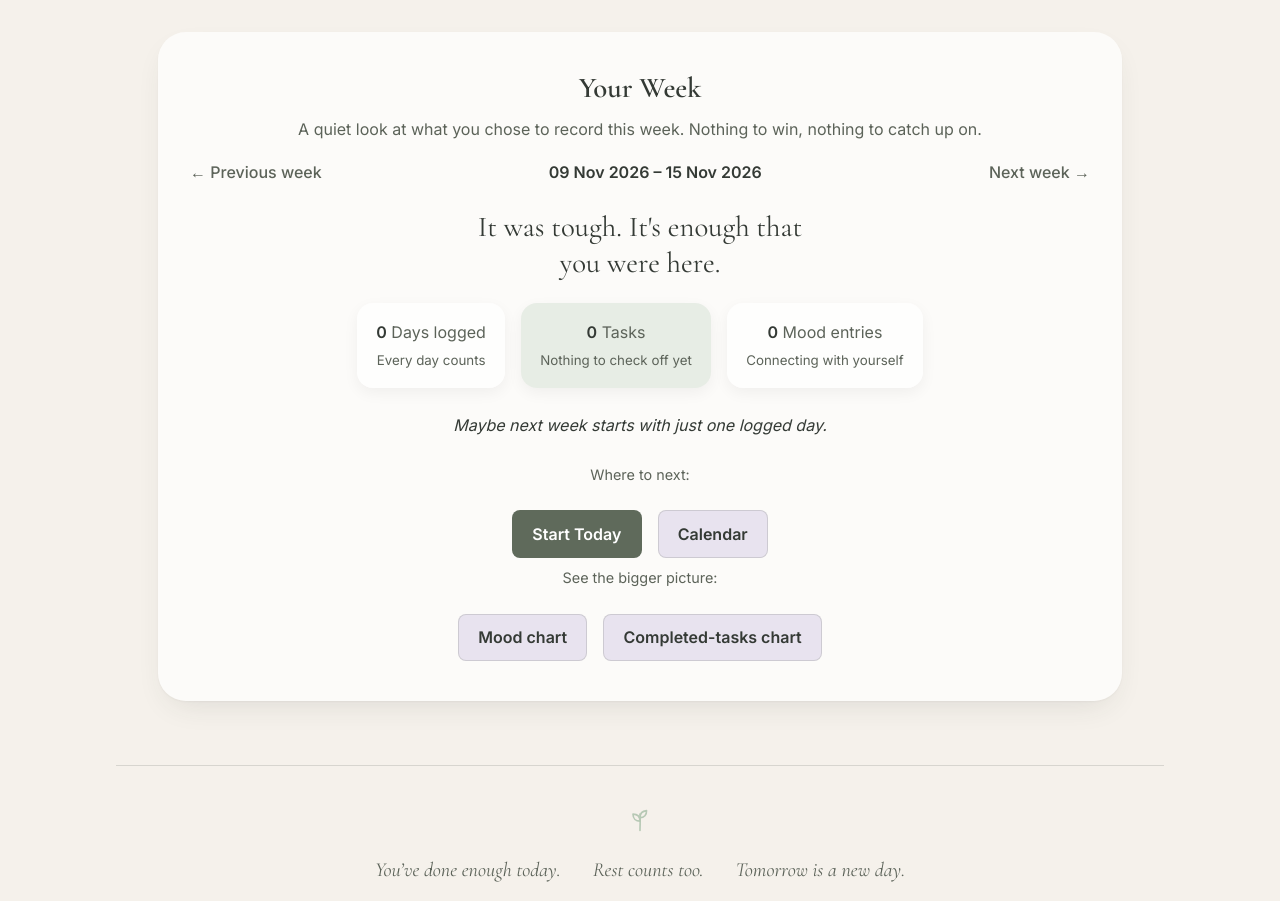
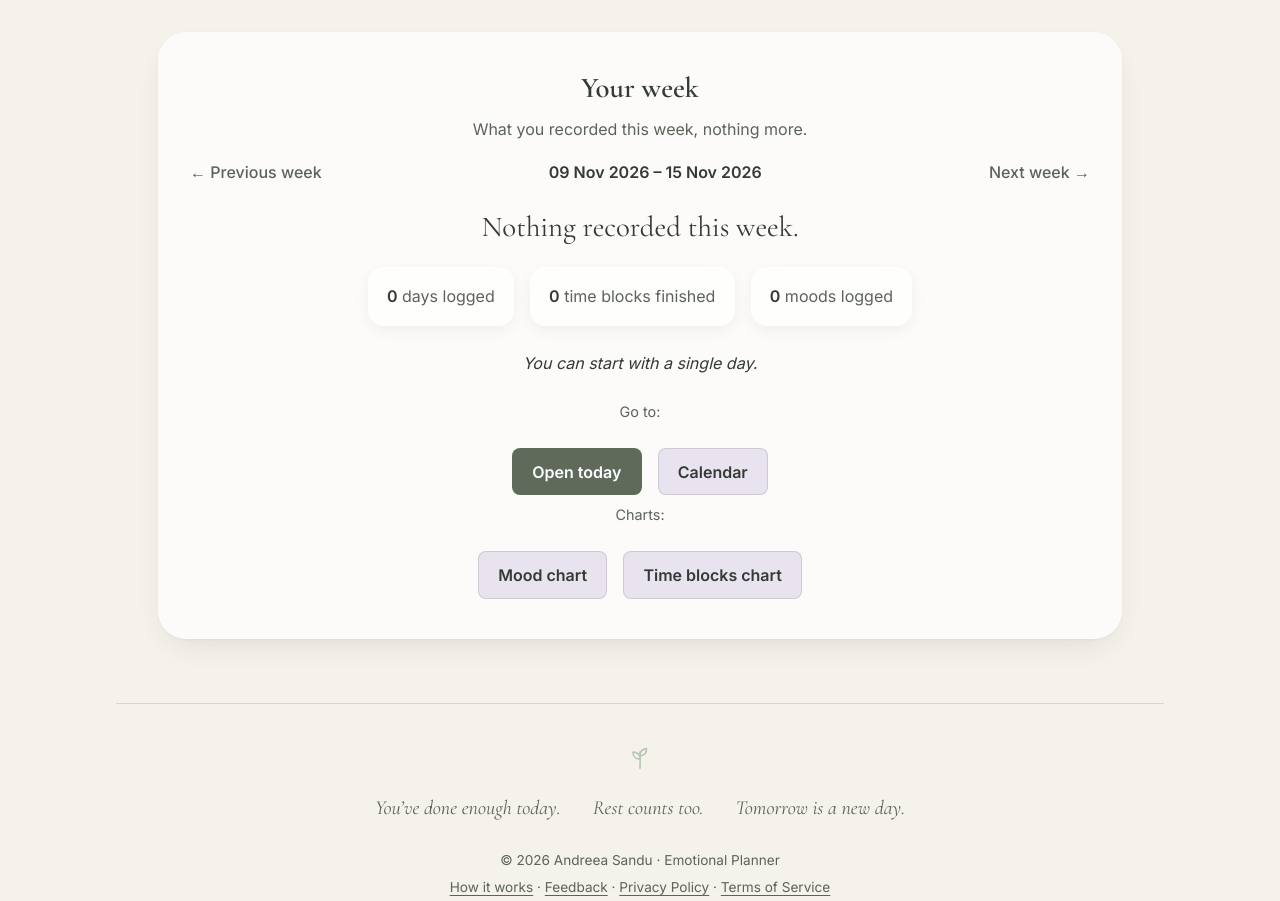
Before and after one commit to SanduAndreea22/day_planner, a Django app: page /weekly-score/ in a window 1280 px wide. Shown: the part 64-965 px from the top of the page. Run offline with Django 5.2, Linux system fonts and the light colour scheme; the visitor is signed in with stand-in values (Sample User, id 1); data that the repository does not hold is empty; parts of the project's set-up code (start-up, migrations or seed data) failed here and were passed over.

Commit message:
Text audit: Today/day, Evening, Calendar, Month, Week, charts, Search, Profile, Feedback
Tense-aware day labels, one name per concept (journal entry, time block,
day color 'Steady'), plainer system messages, Mark done/Undo toggle, no score
or filler copy, refreshed app screenshot on the landing page.

Co-Authored-By: Claude Sonnet 5.5 <noreply@anthropic.com>
Claude-Session: https://claude.ai/code/session_01Gn5nm8yv1rYHLehgJpr9be

```diff
--- a/planner/templates/planner/calendar.html
+++ b/planner/templates/planner/calendar.html
@@ -42,12 +42,14 @@
   </div>
 
   <div class="calendar-legend muted">
-    Select any day to open it. The emoji is the day’s mood. 📝 marks a day with a note. The color is its character: <span class="swatch color-red"></span>Heavy · <span class="swatch color-yellow"></span>Uneven · <span class="swatch color-green"></span>Light · <span class="swatch color-blue"></span>Calm · <span class="swatch color-purple"></span>Vivid. Open a day to read its note.
+    Each day shows its mood as an emoji (📝 means there’s a journal entry) and is tinted with the day’s color:
+    <span class="swatch color-red"></span>Heavy · <span class="swatch color-yellow"></span>Uneven · <span class="swatch color-green"></span>Light · <span class="swatch color-blue"></span>Steady · <span class="swatch color-purple"></span>Vivid.
+    Tap a day to open it.
   </div>
 
   <div class="calendar-links">
     <a href="{% url 'calendar' %}">Jump to this month</a> ·
-    <a href="{% url 'monthly_overview' %}?year={{ year }}&month={{ month }}">Month summary</a>
+    <a href="{% url 'monthly_overview' %}?year={{ year }}&month={{ month }}">Month overview</a>
   </div>
 
 </div>
--- a/planner/templates/planner/feedback.html
+++ b/planner/templates/planner/feedback.html
@@ -4,7 +4,7 @@
 
 {% block content %}
 <div class="legal-card">
-    <h1 class="title-gradient">Share your thoughts</h1>
+    <h1 class="title-gradient">Feedback</h1>
     <p class="updated-date">Tell me what’s working, what’s missing, or what felt off. This app is still a work in progress, and I read every message.</p>
 
     <form method="post" class="feedback-form">
--- a/planner/templates/planner/guide.html
+++ b/planner/templates/planner/guide.html
@@ -43,7 +43,7 @@
             <article class="card guide-card">
                 <h2>Week &amp; month</h2>
                 <p>See which days you checked in and how the month’s moods add up. No ranking.</p>
-                <details><summary>More about the week and month</summary><p>The week page summarizes the days you logged and links to your mood chart and a chart of finished time blocks. The month summary (reachable from the Calendar page) shows your most common mood and a short note on the month as a whole.</p></details>
+                <details><summary>More about the week and month</summary><p>The week page summarizes the days you logged and links to your mood chart and a chart of finished time blocks. The month overview (reachable from the Calendar page) shows your most common mood and a short note on the month as a whole.</p></details>
             </article>
             <article class="card guide-card">
                 <h2>Search</h2>
--- a/planner/templates/planner/home.html
+++ b/planner/templates/planner/home.html
@@ -68,7 +68,7 @@
         </div>
         <div class="card shot lift">
             <img src="{% static 'planner/app-today.png' %}" width="760" height="878" loading="lazy"
-                 alt="The Today page: mood set to Good, day color Calm, a short thought, and a daily schedule with three time blocks.">
+                 alt="The Today page: mood set to Good, day color Steady, a journal entry, and a daily schedule with three time blocks.">
         </div>
         <p class="cta-note" style="text-align:center;">You can search every journal entry you've written and see each month's moods on one calendar. <a href="{% url 'guide' %}">See how it works</a>.</p>
     </section>
--- a/planner/templates/planner/weekly_score.html
+++ b/planner/templates/planner/weekly_score.html
@@ -1,16 +1,16 @@
 {% extends "base.html" %}
 
-{% block title %}Your Week · Emotional Planner{% endblock %}
+{% block title %}Your week · Emotional Planner{% endblock %}
 
 {% block content %}
 <div class="weekly-card">
 
     <div class="weekly-title title-gradient">
-         Your Week
+         Your week
     </div>
 
     <div class="weekly-subtitle muted">
-        A quiet look at what you chose to record this week. Nothing to win, nothing to catch up on.
+        What you recorded this week, nothing more.
     </div>
 
     <div class="weekly-nav">
@@ -26,32 +26,30 @@
     <div class="weekly-details">
         <div class="detail-card">
              <strong>{{ days_logged }}</strong>
-            <span class="muted">Days logged<br><small>Every day counts</small></span>
+            <span class="muted">day{{ days_logged|pluralize }} logged</span>
         </div>
-        <div class="detail-card highlight">
+        <div class="detail-card">
              <strong>{{ completed_tasks }}</strong>
-            <span class="muted">Tasks<br><small>{% if completed_tasks > 0 %}You did your best{% else %}Nothing to check off yet{% endif %}</small></span>
+            <span class="muted">time block{{ completed_tasks|pluralize }} finished</span>
         </div>
         <div class="detail-card">
              <strong>{{ mood_days }}</strong>
-            <span class="muted">Mood entries<br><small>Connecting with yourself</small></span>
+            <span class="muted">mood{{ mood_days|pluralize }} logged</span>
         </div>
     </div>
 
-    <div class="weekly-suggestion">
-         {{ suggestion }}
-    </div>
+    {% if suggestion %}<div class="weekly-suggestion">{{ suggestion }}</div>{% endif %}
 
-    <div class="weekly-hint muted">Where to next:</div>
+    <div class="weekly-hint muted">Go to:</div>
     <div class="weekly-actions">
-        <a href="{% url 'today' %}" class="button primary">Start Today</a>
+        <a href="{% url 'today' %}" class="button primary">Open today</a>
         <a href="{% url 'calendar' %}" class="button">Calendar</a>
     </div>
 
-    <div class="weekly-hint muted">See the bigger picture:</div>
+    <div class="weekly-hint muted">Charts:</div>
     <div class="weekly-actions secondary">
         <a href="{% url 'mood_chart' %}" class="button">Mood chart</a>
-        <a href="{% url 'productivity_chart' %}" class="button">Completed-tasks chart</a>
+        <a href="{% url 'productivity_chart' %}" class="button">Time blocks chart</a>
     </div>
 
 </div>
--- a/planner/views.py
+++ b/planner/views.py
@@ -183,7 +183,7 @@ def feedback_view(request):
             feedback = form.save(commit=False)
             feedback.user = request.user
             feedback.save()
-            messages.success(request, "Thank you — your feedback was sent")
+            messages.success(request, "Thank you. Your feedback was sent.")
             return redirect("feedback")
     else:
         form = FeedbackForm()
@@ -202,7 +202,7 @@ def delete_account_view(request):
             user = request.user
             logout(request)
             user.delete()
-            messages.success(request, "Your account and all your data have been permanently deleted. Take care")
+            messages.success(request, "Your account and all your data have been permanently deleted.")
             return redirect("home")
         messages.error(request, "Incorrect password — your account was not deleted.")
         return redirect("delete_account")
@@ -345,9 +345,9 @@ def day_detail_view(request, year, month, day):
 
     message = None
     if selected_date < date.today():
-        message = "Past day. You can reflect at your own pace"
+        message = "This day has passed. You can still add or review entries."
     elif selected_date > date.today():
-        message = "Future day. It doesn't need to be clear yet"
+        message = "This day hasn't happened yet. Plan it as loosely as you like."
 
     reflection = EveningReflection.objects.filter(day=day_obj).first()
     streak = compute_streak(request.user) if selected_date == date.today() else None
@@ -360,6 +360,7 @@ def day_detail_view(request, year, month, day):
         "reflection": reflection,
         "streak": streak,
         "is_today": selected_date == date.today(),
+        "is_past": selected_date < date.today(),
         "nickname": getattr(getattr(request.user, "profile", None), "nickname", ""),
         "prev_date": selected_date - timedelta(days=1),
         "next_date": selected_date + timedelta(days=1),
@@ -405,12 +406,12 @@ def set_day_color(request):
     day = get_object_or_404(Day, id=request.POST.get("day_id"), user=request.user)
     color = request.POST.get("color")
     if color and color not in dict(Day.COLOR_CHOICES):
-        messages.error(request, "That's not a valid color option.")
+        messages.error(request, "Please choose one of the listed day colors.")
         return redirect_to_day(day)
     if color:
         updated = Day.objects.filter(id=day.id, is_closed=False).update(color=color)
         if updated:
-            messages.success(request, "Saved")
+            messages.success(request, "Saved: day color")
     return redirect_to_day(day)
 
 
@@ -421,12 +422,12 @@ def set_day_mood(request):
     day = get_object_or_404(Day, id=request.POST.get("day_id"), user=request.user)
     mood = request.POST.get("mood")
     if mood and mood not in dict(Day.MOOD_CHOICES):
-        messages.error(request, "That's not a valid mood option.")
+        messages.error(request, "Please choose one of the listed moods.")
         return redirect_to_day(day)
     if mood:
         updated = Day.objects.filter(id=day.id, is_closed=False).update(mood=mood)
         if updated:
-            messages.success(request, "Saved")
+            messages.success(request, "Saved: mood")
     return redirect_to_day(day)
 
 
@@ -436,7 +437,7 @@ def update_day_text(request):
     if not day.is_closed:
         day.notes = request.POST.get("notes", "")
         day.save(update_fields=["notes"])
-        messages.success(request, "Saved")
+        messages.success(request, "Saved: journal entry")
     return redirect_to_day(day)
 
 
@@ -469,7 +470,7 @@ def add_timeblock(request):
             for error in errors:
                 text = str(error)
                 text = text[0].lower() + text[1:] if text else text
-                messages.error(request, f"{label} — {text}")
+                messages.error(request, f"{label}: {text}")
     response = redirect_to_day(day)
     if had_error:
         # Land on the form so the error shows right next to it, not off-screen at the top.
@@ -566,24 +567,16 @@ def weekly_balance_score_view(request):
 
     score = min(days_logged * 10 + mood_days * 8 + completed_tasks * 2, 100)
 
-    if score < 30:
-        message, emoji = "It was tough. It's enough that you were here.", "🫶"
-    elif score < 70:
-        message, emoji = "You had some balanced moments. It's okay.", "🌿"
+    if days_logged == 0:
+        message, suggestion = "Nothing recorded this week.", "You can start with a single day."
+    elif days_logged < 3:
+        message, suggestion = "A few days recorded this week.", "A mood or a journal entry on any day adds to this page."
     else:
-        message, emoji = "A week with good resources.", "💗"
-
-    if days_logged == 0:
-        suggestion = "Maybe next week starts with just one logged day."
-    elif days_logged < 3:
-        suggestion = "Next time, add a small thought."
-    else:
-        suggestion = "Keep going at your own pace."
+        message, suggestion = "You checked in on several days this week.", ""
 
     return render(request, "planner/weekly_score.html", {
         "score": score,
         "message": message,
-        "emoji": emoji,
         "suggestion": suggestion,
         "days_logged": days_logged,
         "completed_tasks": completed_tasks,
@@ -616,16 +609,15 @@ def monthly_overview_view(request):
     moods = [d.mood for d in logged_days if d.mood]
     dominant_mood = Counter(moods).most_common(1)[0][0] if moods else None
 
-    interpretation_map = {
-        "very_bad": ("🌧️", "The month was challenging."),
-        "bad": ("🌥️", "There were several tough days."),
-        "neutral": ("🌤️", "A stable month, no extremes."),
-        "good": ("🌱", "You had several good days."),
-        "very_good": ("🌸", "A month with nice emotional resources."),
-        None: ("🌙", "Every day counts, even the unwritten ones."),
-    }
-
-    icon, interpretation = interpretation_map.get(dominant_mood, ("🌙", "Every day counts, even the unwritten ones."))
+    mood_labels = dict(Day.MOOD_CHOICES)
+    mood_count = len(moods)
+    if mood_count == 0:
+        interpretation = "No moods logged this month yet."
+    elif mood_count < 3:
+        interpretation = f"{mood_count} day{'s' if mood_count != 1 else ''} with a mood logged so far."
+    else:
+        interpretation = f"Most days with a mood were “{mood_labels[dominant_mood]}”."
+    icon = ""
 
     return render(request, "planner/monthly_overview.html", {
         "days": days,
@@ -635,7 +627,7 @@ def monthly_overview_view(request):
         "dominant_mood": dominant_mood,
         "icon": icon,
         "interpretation": interpretation,
-        "total_days": len(logged_days),
+        "total_days": sum(1 for d in logged_days if d.mood or d.color or d.notes or d.is_closed),
     })
 
 
@@ -653,6 +645,7 @@ def mood_chart_view(request):
         "month": month,
         "month_name": MONTH_NAMES[month],
         "most_common_mood": most_common_mood,
+        "mood_count": len(moods),
     })
 
 
```
Also changed, not shown: planner/forms.py (+5 -5 lines), planner/templates/planner/auth/profile.html (+3 -6 lines), planner/templates/planner/chart/mood.html (+11 -15 lines), planner/templates/planner/chart/productivity.html (+9 -15 lines), planner/templates/planner/day.html (+13 -12 lines), planner/templates/planner/evening.html (+5 -5 lines), planner/templates/planner/monthly_overview.html (+5 -5 lines), planner/templates/planner/partials/day_summary.html (+6 -18 lines), planner/templates/planner/search.html (+6 -6 lines), planner/static/planner/app-today.png.
